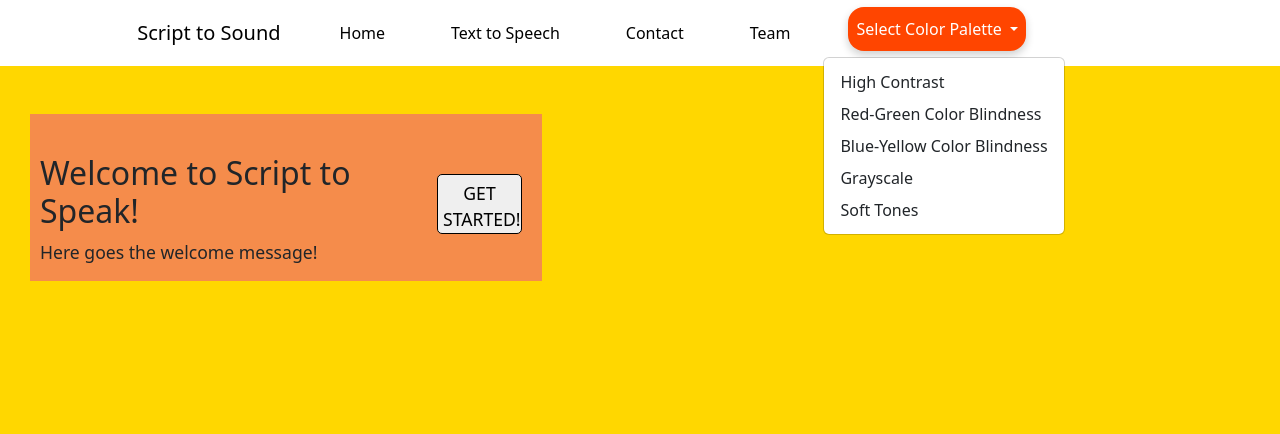
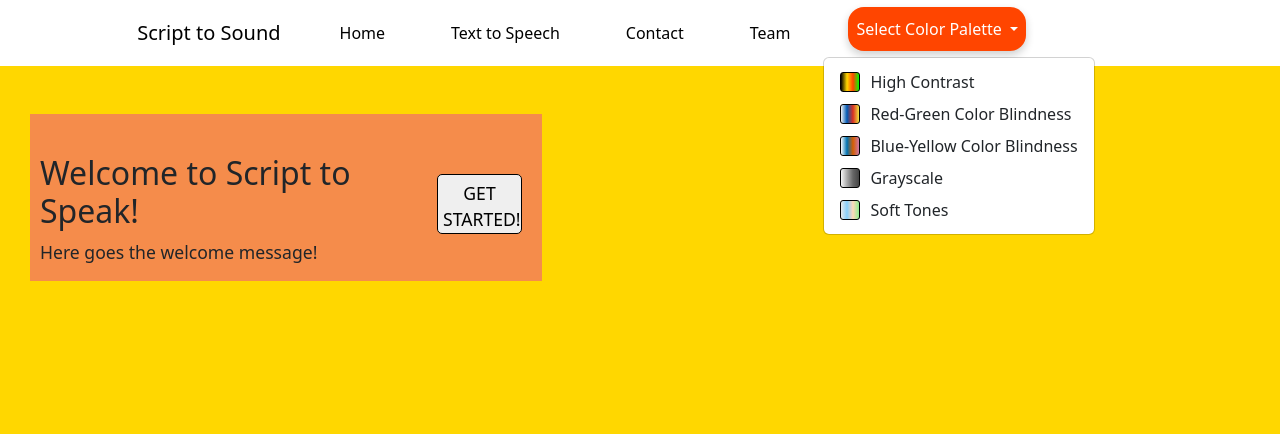
Before and after one commit to hannahro15/Nov24Hackathon, a Django app: page / in a window 1280 px wide, after a click on "Select Color Palette". Shown: the top 434 px of the page. Run offline with Django 5.2, Linux system fonts and the light colour scheme.

Commit message:
Add palette preview in navbar dropdown menu

```diff
--- a/static/css/styles.css
+++ b/static/css/styles.css
@@ -135,6 +135,38 @@ body {
   border-top-right-radius: var(--radius);
   border-bottom-left-radius: var(--radius);
   border-bottom-right-radius: var(--radius);
+}
+
+/* Swatch styles */
+.palette-swatch {
+  display: inline-block;
+  width: 20px;
+  height: 20px;
+  margin-right: 10px;
+  border-radius: 3px;
+  border: 1px solid #000000;
+  flex-shrink: 0;
+}
+
+/*--------------------------Navbar Dropdown Menu Swatches --------*/
+.swatch-palette1 {
+  background: linear-gradient(to right, #000000, #FFD700, #FF4500, #00FF00);
+}
+
+.swatch-palette2 {
+  background: linear-gradient(to right, #F5F5F5, #005AB5, #DC3220, #F0E442);
+}
+
+.swatch-palette3 {
+  background: linear-gradient(to right, #FFFFFF, #0072B2, #D55E00, #CC79A7);
+}
+
+.swatch-palette4 {
+  background: linear-gradient(to right, #F7F7F7, #AAAAAA, #666666, #444444);
+}
+
+.swatch-palette5 {
+  background: linear-gradient(to right, #EAEAEA, #87CEFA, #FFDAB9, #90EE90);
 }
 
 /*--------------------------------------- Main body -----------*/
--- a/templates/base.html
+++ b/templates/base.html
@@ -92,31 +92,65 @@
                 >
                   Select Color Palette
                 </a>
-                <ul class="dropdown-menu" aria-labelledby="paletteDropdown">
+                <ul
+                  class="dropdown-menu"
+                  aria-labelledby="paletteDropdown"
+                  role="menu"
+                >
                   <li>
-                    <a class="dropdown-item" href="#" data-palette="palette1"
-                      >High Contrast</a
+                    <a
+                      class="dropdown-item d-flex align-items-center"
+                      href="#"
+                      data-palette="palette1"
+                      role="menuitem"
                     >
+                      <span class="palette-swatch swatch-palette1"></span>
+                      High Contrast
+                    </a>
                   </li>
                   <li>
-                    <a class="dropdown-item" href="#" data-palette="palette2"
-                      >Red-Green Color Blindness</a
+                    <a
+                      class="dropdown-item d-flex align-items-center"
+                      href="#"
+                      data-palette="palette2"
+                      role="menuitem"
                     >
+                      <span class="palette-swatch swatch-palette2"></span>
+                      Red-Green Color Blindness
+                    </a>
                   </li>
                   <li>
-                    <a class="dropdown-item" href="#" data-palette="palette3"
-                      >Blue-Yellow Color Blindness</a
+                    <a
+                      class="dropdown-item d-flex align-items-center"
+                      href="#"
+                      data-palette="palette3"
+                      role="menuitem"
                     >
+                      <span class="palette-swatch swatch-palette3"></span>
+                      Blue-Yellow Color Blindness
+                    </a>
                   </li>
                   <li>
-                    <a class="dropdown-item" href="#" data-palette="palette4"
-                      >Grayscale</a
+                    <a
+                      class="dropdown-item d-flex align-items-center"
+                      href="#"
+                      data-palette="palette4"
+                      role="menuitem"
                     >
+                      <span class="palette-swatch swatch-palette4"></span>
+                      Grayscale
+                    </a>
                   </li>
                   <li>
-                    <a class="dropdown-item" href="#" data-palette="palette5"
-                      >Soft Tones</a
+                    <a
+                      class="dropdown-item d-flex align-items-center"
+                      href="#"
+                      data-palette="palette5"
+                      role="menuitem"
                     >
+                      <span class="palette-swatch swatch-palette5"></span>
+                      Soft Tones
+                    </a>
                   </li>
                 </ul>
               </li>
```
